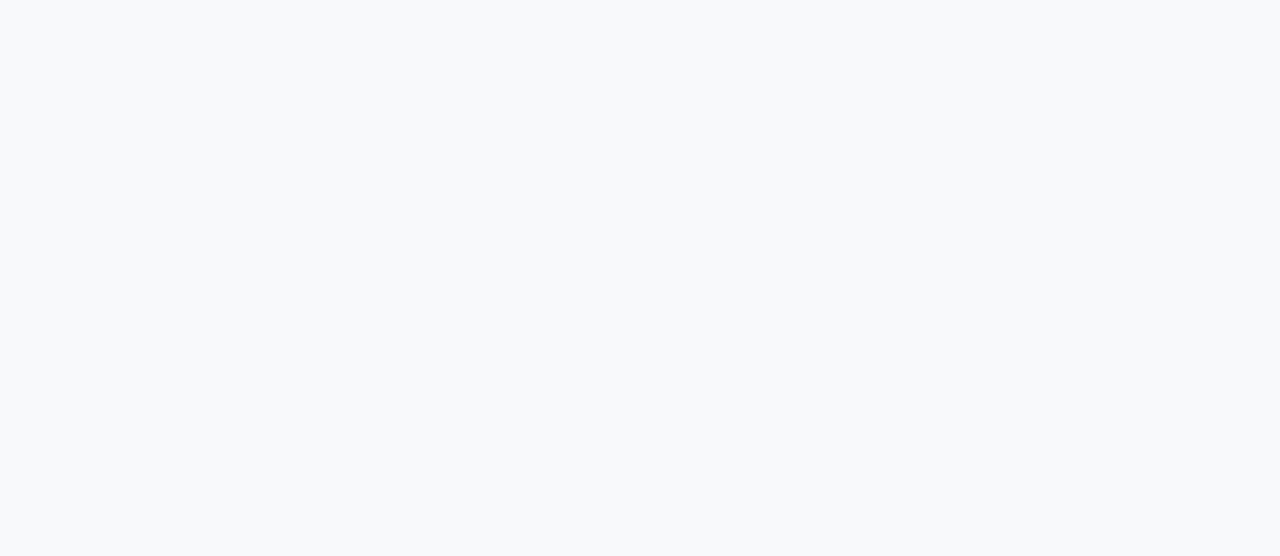
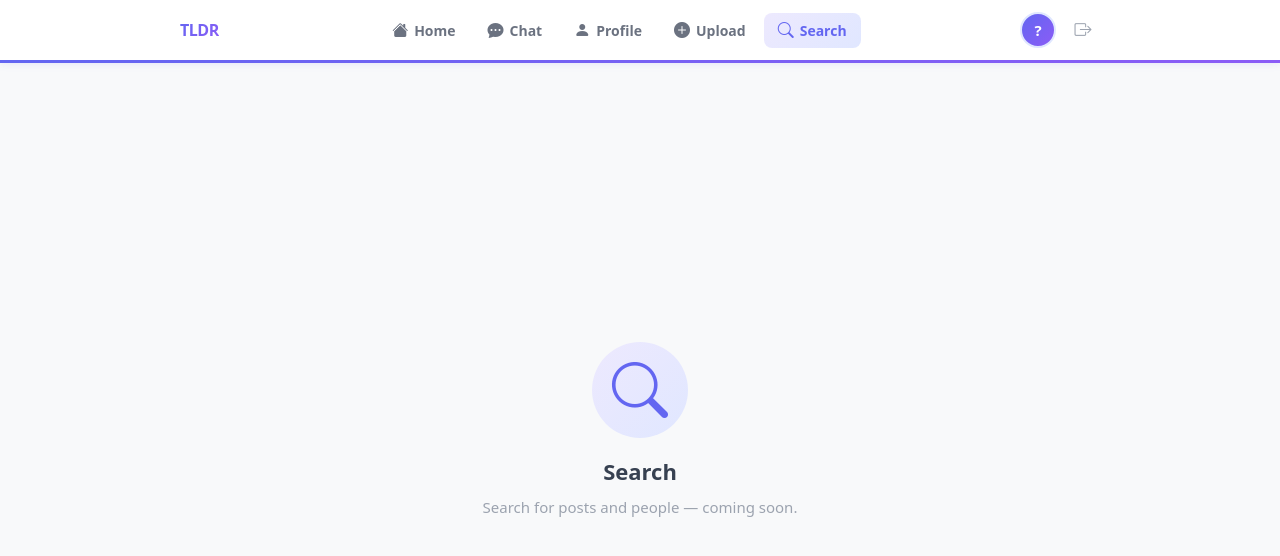
Before and after one commit to dvirturg/TLDR-finalproject, a React (Vite) app in the folder frontend/: page /search in a window 1280 px wide. Before the commit this address had no page. Shown: the top 556 px of the page. Built offline with nearby package versions, Linux system fonts and the light colour scheme.

Commit message:
added search to navbar and created placeholder search page

```diff
--- a/frontend/src/components/Navbar.tsx
+++ b/frontend/src/components/Navbar.tsx
@@ -78,6 +78,16 @@ const Navbar: React.FC = () => {
             <i className="bi bi-plus-circle-fill navbar-icon" />
             Upload
           </NavLink>
+
+          <NavLink
+            to="/search"
+            className={({ isActive }) =>
+              `navbar-link${isActive ? ' navbar-link--active' : ''}`
+            }
+          >
+            <i className="bi bi-search navbar-icon" />
+            Search
+          </NavLink>
         </div>
 
         <div className="navbar-user">
--- /dev/null
+++ b/frontend/src/pages/SearchPage.tsx
@@ -0,0 +1,15 @@
+import React from 'react';
+
+const SearchPage: React.FC = () => {
+  return (
+    <div className="placeholder-page">
+      <div className="placeholder-icon">
+        <i className="bi bi-search" />
+      </div>
+      <h2>Search</h2>
+      <p>Search for posts and people — coming soon.</p>
+    </div>
+  );
+};
+
+export default SearchPage;
--- a/frontend/src/routes.tsx
+++ b/frontend/src/routes.tsx
@@ -6,6 +6,7 @@ import ChatPage from './pages/ChatPage';
 import ProfilePage from './pages/ProfilePage';
 import UploadPage from './pages/UploadPage';
 import PostCommentsPage from './pages/PostCommentsPage';
+import SearchPage from './pages/SearchPage';
 
 const AppRoutes: React.FC = () => {
   return (
@@ -18,6 +19,7 @@ const AppRoutes: React.FC = () => {
           <Route path="/chat" element={<ChatPage />} />
           <Route path="/profile" element={<ProfilePage />} />
           <Route path="/upload" element={<UploadPage />} />
+          <Route path="/search" element={<SearchPage />} />
         </Route>
       </Routes>
     </Router>
```
